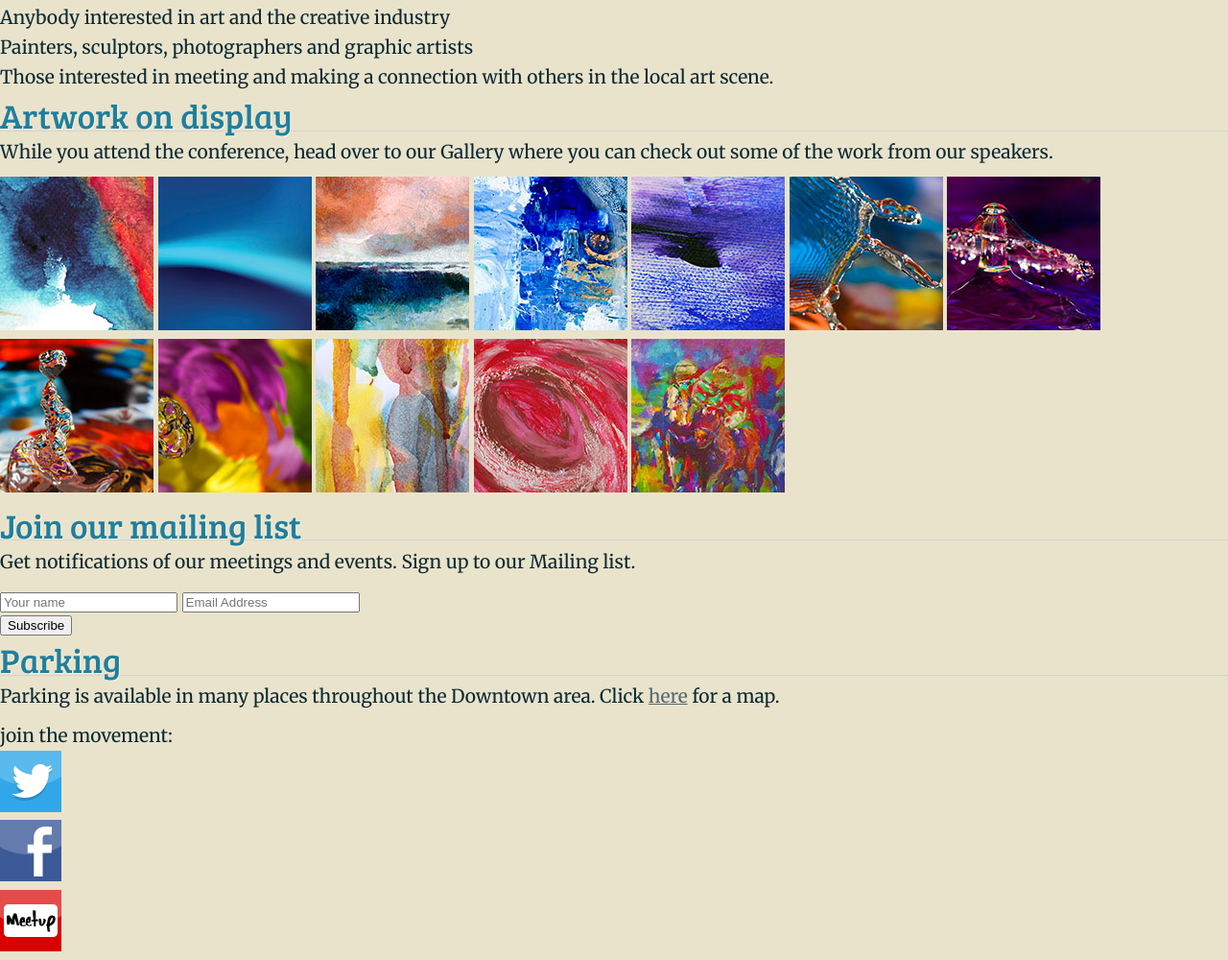
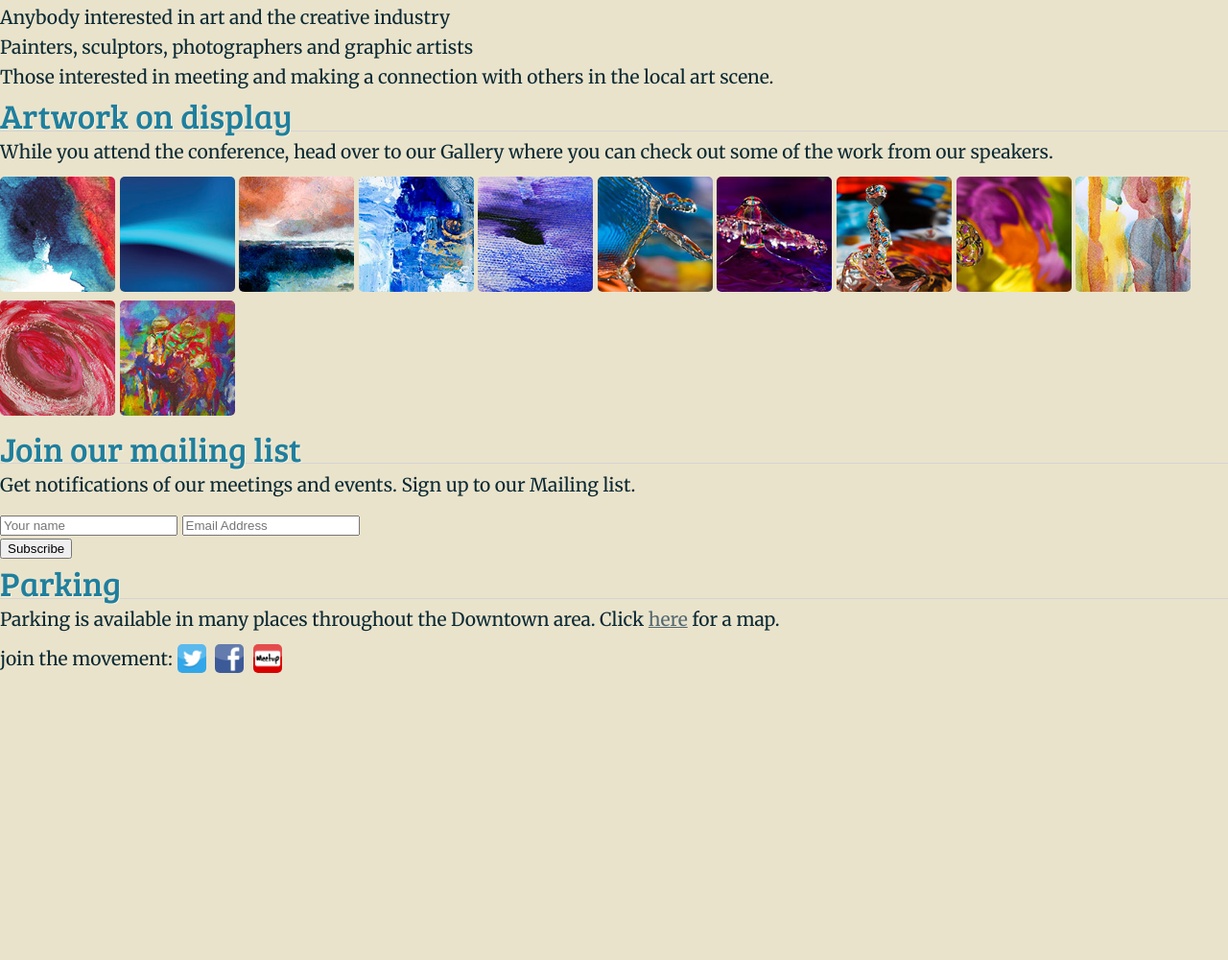
Before and after one commit to PeadarODee/Responsive-css-with-Sass-and-Compass, a website: page index.html in a window 1280 px wide. Shown: the part 1456-2456 px from the top of the page at 96% size. After the commit the page ends 2166 px from the top, so only its background shows below. Drawn offline with Linux system fonts and the light colour scheme.

Commit message:
updated module scss including social media, pixgrid and next meeting

```diff
--- a/_/components/sass/_modules.scss
+++ b/_/components/sass/_modules.scss
@@ -10,6 +10,7 @@
             margin-bottom: 5px;
         } //h3
         img {
+            @include border-radius;
             width: 120px;
             float: left;
             margin: {
@@ -20,6 +21,7 @@
     } //artist
 } //speakers
 
+// Next Meeting -----------------------------------------------------------
 #nextmeeting {
     @include clearfix;
     img {
@@ -27,5 +29,36 @@
         max-width: 130px;
         float: left;
         margin-right: 3%;
+    } //img
+ } //next meeting
+
+// Social Media Icons -----------------------------------------------------
+.socialmediaicons {
+    .title {
+        float: left;
     }
-}
+
+    ul {
+        float: left;
+        li {
+            display: inline-block;
+            margin-left: 5px;
+            img {
+                width: 30px;
+                @include border-radius;
+            } //img
+        } //li
+    } //ul
+} //socialmediaicons
+
+// Photogrid --------------------------------------------------------------
+.pixgrid {
+    @include clearfix;
+
+    img {
+        @include border-radius;
+        width: 30%;
+        max-width: 120px;
+        cursor: pointer;
+    } // img
+} //pixgrid
--- a/_/components/sass/_variables.scss
+++ b/_/components/sass/_variables.scss
@@ -17,3 +17,5 @@ $green          : #738A05;
 
 $font-primary: Merriweather, serif;
 $font-secondary: Bree Serif, serif;
+
+$default-border-radius: 5px;
```
Also changed, not shown: _/css/styles.css.
